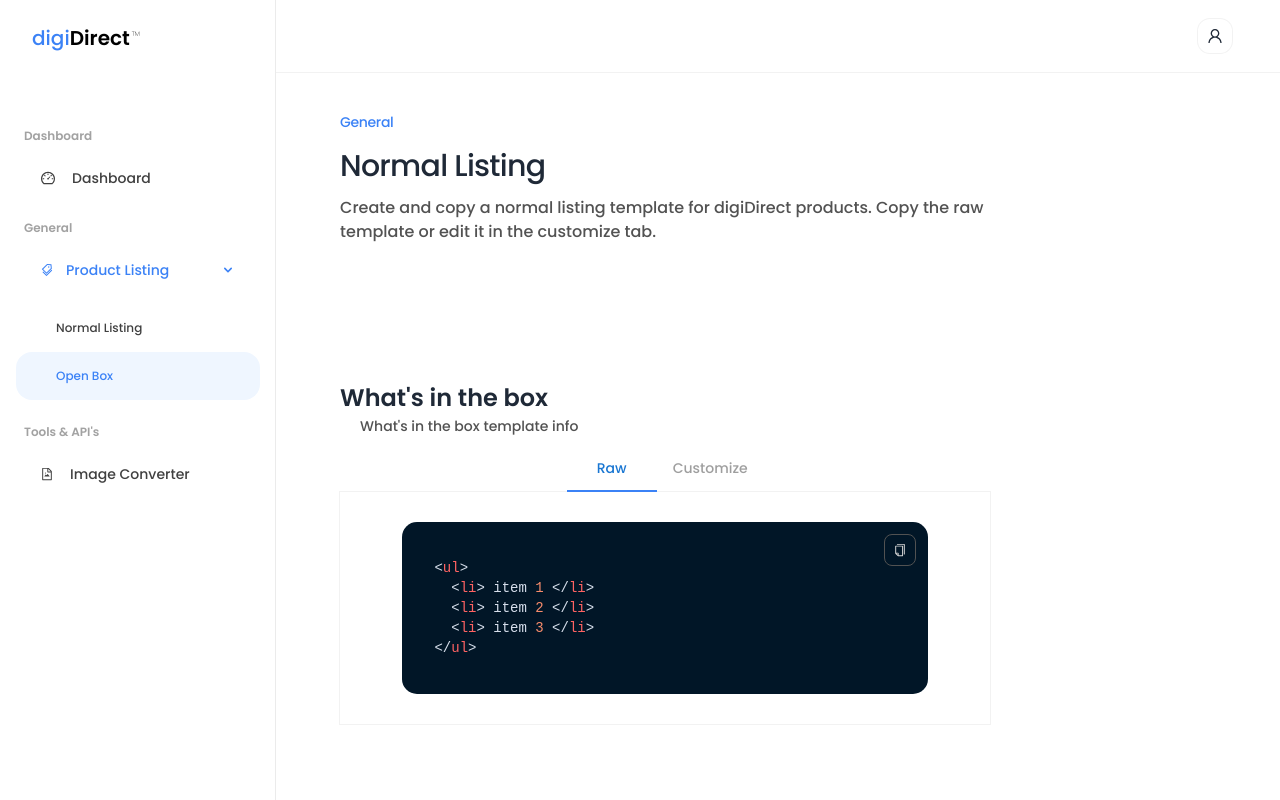
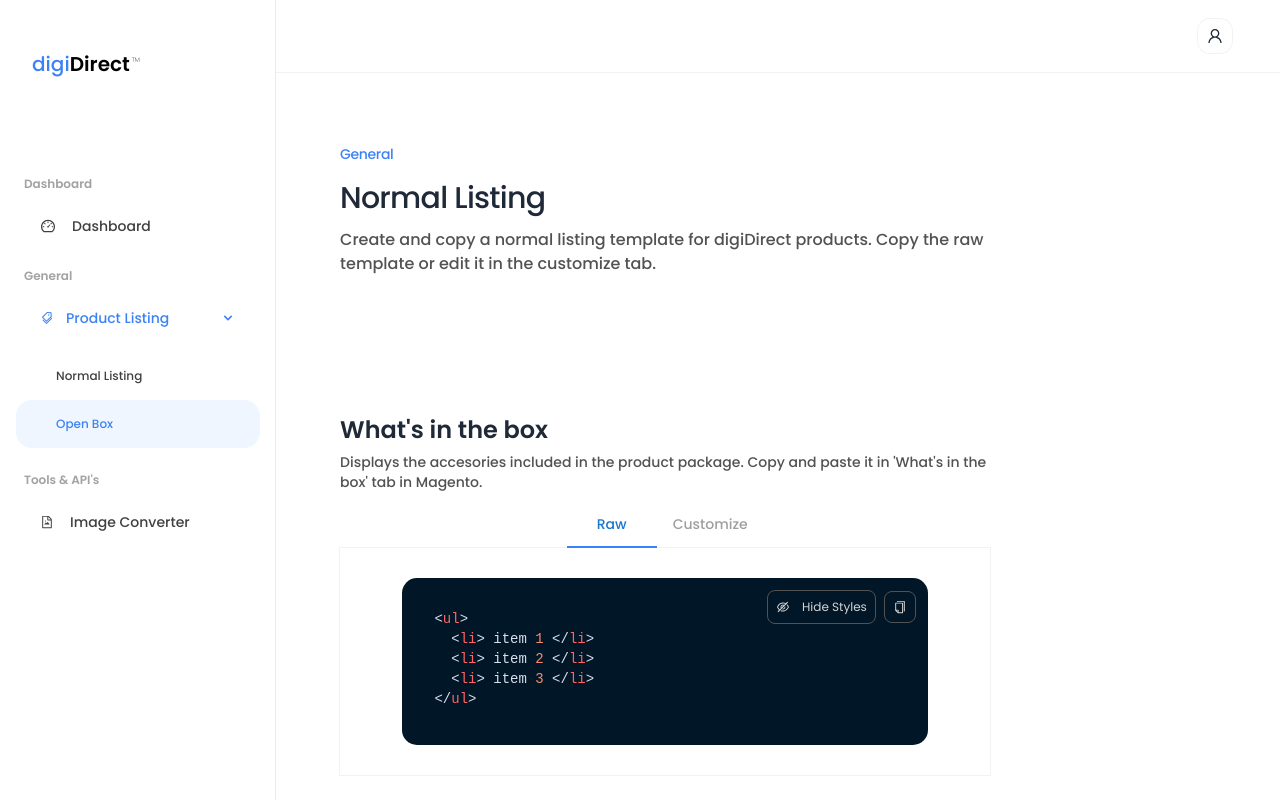
Before and after one commit to rogelcristobal/digiDirect, a React (Create React App) app: page /#/open-box-listing in a window 1280 px wide. Built offline with nearby package versions, Linux system fonts and the light colour scheme.

Commit message:
added a show styles in codeBlock component and displays template css conditionally

```diff
--- a/src/components/CodeBlock.jsx
+++ b/src/components/CodeBlock.jsx
@@ -1,47 +1,60 @@
 import SyntaxHighlighter from "react-syntax-highlighter";
-import { nightOwl} from "react-syntax-highlighter/dist/esm/styles/hljs";
-import {Box,Paper, Typography} from "@mui/material";
-import {AiOutlineCopy} from 'react-icons/ai'
+import { nightOwl } from "react-syntax-highlighter/dist/esm/styles/hljs";
+import { Box, Paper, Typography } from "@mui/material";
+import {
+  AiOutlineCopy,
+  AiOutlineEyeInvisible,
+  AiOutlineEye,
+} from "react-icons/ai";
 import { useState } from "react";
-const CodeBlock = ({ code ,handleCopy}) => {
-    const [hoverState,setHoverState] = useState(false)
-    const handleMouseEnter = ()=>{
-        setHoverState((prev)=> prev = true)
-    }
-    const handleMouseLeave=()=>{
-        setHoverState((prev)=> prev = false)
-    }
+const CodeBlock = ({ code, handleCopy }) => {
+  const [styleVisibility, setStyleVisibility] = useState(false);
+  const handleShowStyles = () => {
+    setStyleVisibility((prev) => (prev = !prev));
+  };
 
   return (
     <Box className="h-full w-full relative box-border">
       <SyntaxHighlighter
-      wrapLongLines={true}
+        wrapLongLines={true}
         wrapLines={true}
         language="css"
         style={nightOwl}
+        // showLineNumbers={true}
         customStyle={{
-          paddingTop: "1rem",
-          paddingBottom: '1rem',
+          paddingTop: "0.7rem",
+          paddingBottom: "1rem",
           paddingLeft: "2rem",
+          paddingRight: "2rem",
           borderRadius: "15px",
-          overflowX:'hidden',
-          boxSizing:'border-box'
+          overflowX: "hidden",
+          boxSizing: "border-box",
         }}
       >
-        {code}
+        {styleVisibility
+            ? code?.styles? `${code.styles}${code.tags}`:code.tags
+          : code.tags}
       </SyntaxHighlighter>
-        <Paper variant="outlined" className={`absolute top-3 right-3 p-2 bg-inherit border-neutral-600 flex items-center justify-center rounded-lg text-neutral-300 cursor-pointer gap-3 `} onClick={handleCopy}
-        onMouseEnter={handleMouseEnter}
-        onMouseLeave={handleMouseLeave}
+      <Box className="absolute bg-transparent top-3 right-3 flex items-center justify-around space-x-2">
+        <Paper
+          variant="outlined"
+          className={`p-2  bg-inherit border-neutral-600 flex items-center justify-center rounded-lg text-neutral-300 cursor-pointer gap-3 `}
+          onClick={handleShowStyles}
         >
-            <AiOutlineCopy/>
-            {hoverState&&
-                <Typography variant="body2" className="text-xs capitalize ">copy</Typography>
-            }
-
+          {styleVisibility ? <AiOutlineEye /> : <AiOutlineEyeInvisible />}
+          <Typography variant="body2" className="text-xs capitalize ">
+            {styleVisibility ? "view styles" : "hide styles"}
+          </Typography>
         </Paper>
-
+        <Paper
+          variant="outlined"
+          className={`p-2 text-sm  bg-inherit border-neutral-600 flex items-center justify-center rounded-lg text-neutral-300 cursor-pointer gap-3 `}
+          onClick={handleCopy}
+        >
+          <AiOutlineCopy />
+        </Paper>
       </Box>
+    </Box>
   );
 };
 
--- /dev/null
+++ b/src/components/CodeSnippetComponent.jsx
@@ -0,0 +1,40 @@
+import React from "react";
+import { useState } from "react";
+import CodeBlock from "./CodeBlock";
+import { Box, Tabs, Tab } from "@mui/material";
+const CodeSnippetComponent = ({ code }) => {
+  const [tabValue, setTabValue] = useState(0);
+  return (
+    <Box className="relative h-fit w-full ">
+      <Tabs
+        centered
+        value={tabValue}
+        onChange={(e, newValue) => setTabValue(newValue)}
+        className=" mt-2 "
+        sx={{
+          "& .MuiTabs-indicator": { backgroundColor: "rgb(59 130 246)" },
+          "& .Mui-selected": { color: "rgb(59 130 246)" },
+        }}
+      >
+        <Tab label="raw" className="text-sm capitalize  font-medium"></Tab>
+        <Tab
+          label="customize"
+          className="text-sm capitalize font-medium"
+          disabled
+        ></Tab>
+      </Tabs>
+      {tabValue === 0 ? (
+        <Box className="border-thin h-fit w-full  py-4  box-border">
+          <Box className=" w-full flex flex-col items-center box-border">
+            <Box className="max-w-[85%] w-full text-[.8rem] box-border">
+              <CodeBlock code={code}></CodeBlock>
+            </Box>
+          </Box>
+        </Box>
+      ) : null}
+
+    </Box>
+  );
+};
+
+export default CodeSnippetComponent;
--- a/src/components/PageSubTitle.jsx
+++ b/src/components/PageSubTitle.jsx
@@ -11,7 +11,7 @@ const PageSubTitle = ({ title, subtitle }) => {
       </Typography>
       <Typography
         variant="subtitle1"
-        className=" leading-5 indent-5  text-sm font-medium mt-2 text-neutral-600"
+        className=" leading-5   text-sm font-medium mt-3 text-neutral-600"
       >
         {subtitle}
       </Typography>
--- a/src/components/SideBar.jsx
+++ b/src/components/SideBar.jsx
@@ -24,7 +24,7 @@ const SideBar = () => {
         light
       ></Divider>
       {/* sidebar bg-[#111827] */}
-      <Box className="h-20   w-full flex flex-col items-start justify-start px-6 py-6   relative box-border ">
+      <Box className="h-32   w-full flex flex-col items-start justify-center px-6 py-6   relative box-border ">
         {/* digi logo */}
         <DigiLogoInJs size="text-xl" dark color="text-blue-500" />
 
--- a/src/components/Texthighlight.jsx
+++ b/src/components/Texthighlight.jsx
@@ -1,16 +1,9 @@
 import React from "react";
 import { Typography } from "@mui/material";
-const Texthighlight = ({ text,variant,sx }) => {
+const Texthighlight = ({ children,variant,sx }) => {
   return (
     <Typography variant={variant} className={`${sx} `}>
-      {[...text].map((item, id) => {
-        if(id < 2){
-            return <span className="text-blue-500">{item}</span>
-        }else{
-            return item
-        }
-
-      })}
+      {children}
     </Typography>
   );
 };
--- a/src/pages/ImageConverter.jsx
+++ b/src/pages/ImageConverter.jsx
@@ -8,7 +8,7 @@ const ImageConverter = () => {
 
   return (
     <Box className="h-full w-full box-border flex items-start gap-3 rounded-lg p-0   ">
-      <Box className="h-full overflow-auto w-full  box-border px-16   pt-8 pb-32">
+      <Box className="h-full overflow-auto w-full  box-border px-16   pt-16 pb-36">
         <Box className="space-y-2 mb-8">
           <PageTitle category="tools & API's" title="image converter"/>
         </Box>
--- a/src/pages/NormalListing.jsx
+++ b/src/pages/NormalListing.jsx
@@ -3,50 +3,21 @@ import { Tab, Tabs, Box, Typography } from "@mui/material";
 import PageTitle from "../components/PageTitle";
 import PageSubTitle from "../components/PageSubTitle";
 import CodeBlock from "../components/CodeBlock";
+import CodeSnippetComponent from "../components/CodeSnippetComponent";
+import Texthighlight from "../components/Texthighlight";
 const NormalListing = () => {
   const [tabState, setTabState] = useState(0);
-  const inTheBoxMarkup = `
+  const inTheBoxMarkup = {
+   tags:`
 <ul>
   <li> item 1 </li>
   <li> item 2 </li>
   <li> item 3 </li>
 </ul>
-  `;
+  `};
 
-  const specs=()=>{
-    return (
-  `<style>
-      table.specTable {margin: 0 auto;}
-      table.specTable tr {vertical-align: top;}
-      table.specTable th, table.specTable td {width: 50%; padding-top: 1rem;}
-      table.specTable th {text-align: right; padding-right: 1rem;}
-      table.specTable td {padding-left:1rem;}
-      .item.spec h2 {font-weight: 500; text-align: center; border-bottom: solid 0.05rem black; padding-bottom: 0.5rem; color: #ff6600;}
-      .item.spec h3 {font-size: 2.5rem; margin: 2rem auto 0; width: fit-content; padding: 0 5rem 0.3rem 5rem; border-bottom: solid 0.05rem;}
-      .item.spec h4 {font-size: 1.6rem;font-weight: 500; text-align: center; text-transform: uppercase; margin-bottom: -0.5rem; text-decoration-line: underline;}
-  </style>
-  <table class="specTable">
-    <tbody>
-      <tr>
-        <th></th>
-        <td></td>
-      </tr>
-
-      <tr>
-        <th></th>
-        <td></td>
-      </tr>
-
-      <tr>
-        <th></th>
-        <td></td>
-      </tr>
-    </tbody>
-  </table>`
-    )
-  }
-
-  const specsMarkup=`
+  const specsMarkup = {
+  styles:`
 <style>
   table.specTable {margin: 0 auto;}
   table.specTable tr {vertical-align: top;}
@@ -57,28 +28,29 @@ const NormalListing = () => {
   .item.spec h3 {font-size: 2.5rem; margin: 2rem auto 0; width: fit-content; padding: 0 5rem 0.3rem 5rem; border-bottom: solid 0.05rem;}
   .item.spec h4 {font-size: 1.6rem;font-weight: 500; text-align: center; text-transform: uppercase; margin-bottom: -0.5rem; text-decoration-line: underline;}
 </style>
+
+  `,
+  tags:`
 <table class="specTable">
   <tbody>
     <tr>
-      <th></th>
-      <td></td>
+      <th> Attribute 1 </th>
+      <td> Value 1 </td>
     </tr>
-
     <tr>
-      <th></th>
-      <td></td>
+      <th> Attribute 2 </th>
+      <td> Value 2 </td>
     </tr>
-
     <tr>
-      <th></th>
-      <td></td>
+      <th> Attribute 3 </th>
+      <td> Value 3 </td>
     </tr>
   </tbody>
-</table>
-  `
+</table>`
+  };
   return (
     <Box className="h-full w-full box-border flex items-start gap-3 rounded-lg p-0   ">
-      <Box className="h-full overflow-auto w-full  box-border px-16  pt-8 pb-32">
+      <Box className="h-full overflow-auto w-full  box-border px-16  pt-16 pb-36">
         <PageTitle
           category="general"
           title="normal listing"
@@ -87,11 +59,11 @@ const NormalListing = () => {
         <Box className="mt-36">
           <PageSubTitle
             title=" What's in the box"
-            subtitle=" What's in the box template info"
+            subtitle={`Displays the accesories included in the product package. Copy and paste it in 'What\'s in the box' tab in Magento. `}
           />
 
           <Tabs
-          centered
+            centered
             value={tabState}
             onChange={(e, newValue) => setTabState(newValue)}
             className=" mt-2 "
@@ -118,47 +90,19 @@ const NormalListing = () => {
           </Box>
         </Box>
 
-        <Box className="mt-28">
+        <Box className="mt-16">
           <PageSubTitle
             title="Specification"
-            subtitle="Specifications template info"
+            subtitle={`Displays the specification of the product. Copy and paste it in 'Specification' tab in Magento. `}
           />
         </Box>
-        <Tabs
-          centered
-            value={tabState}
-            onChange={(e, newValue) => setTabState(newValue)}
-            className=" mt-2 "
-            sx={{
-              "& .MuiTabs-indicator": { backgroundColor: "rgb(59 130 246)" },
-              "& .Mui-selected": { color: "rgb(59 130 246)" },
-            }}
-          >
-            <Tab label="raw" className="text-sm capitalize  font-medium"></Tab>
-            <Tab
-              label="customize"
-              className="text-sm capitalize font-medium"
-              disabled
-            ></Tab>
 
-          </Tabs>
-
-          <Box className="border-thin h-fit w-full  p-4 box-border">
-          <Box className=" w-full flex flex-col items-center box-border">
-            <Box className="w-[85%] text-sm box-border">
-              <CodeBlock code={specs()}></CodeBlock>
-            </Box>
-          </Box>
-        </Box>
+        <CodeSnippetComponent code={specsMarkup}></CodeSnippetComponent>
 
       </Box>
 
-
-
       {/* sidepage nav */}
-      <Box className="h-full w-72">
-
-      </Box>
+      <Box className="h-full w-72"></Box>
     </Box>
   );
 };
```
